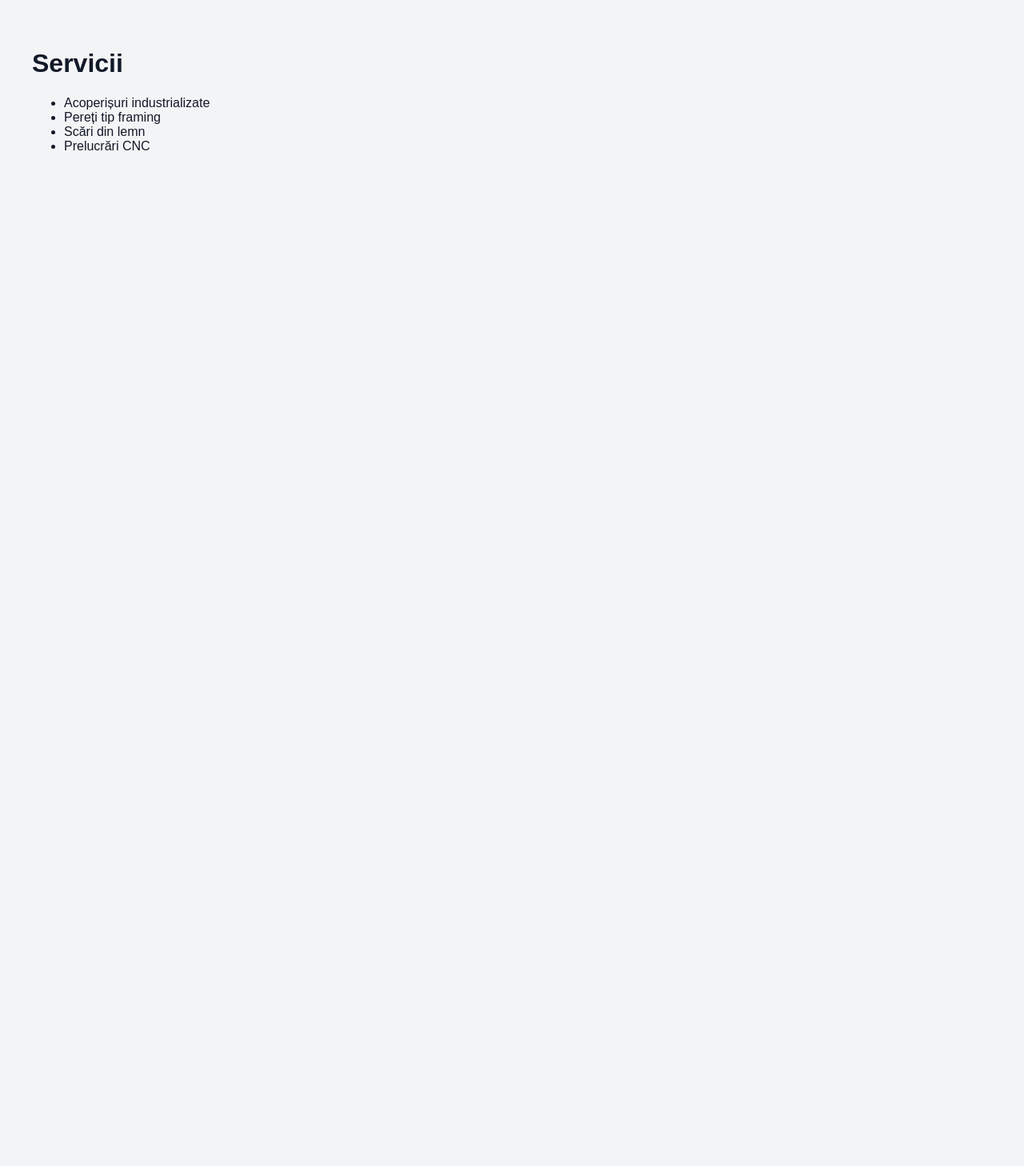
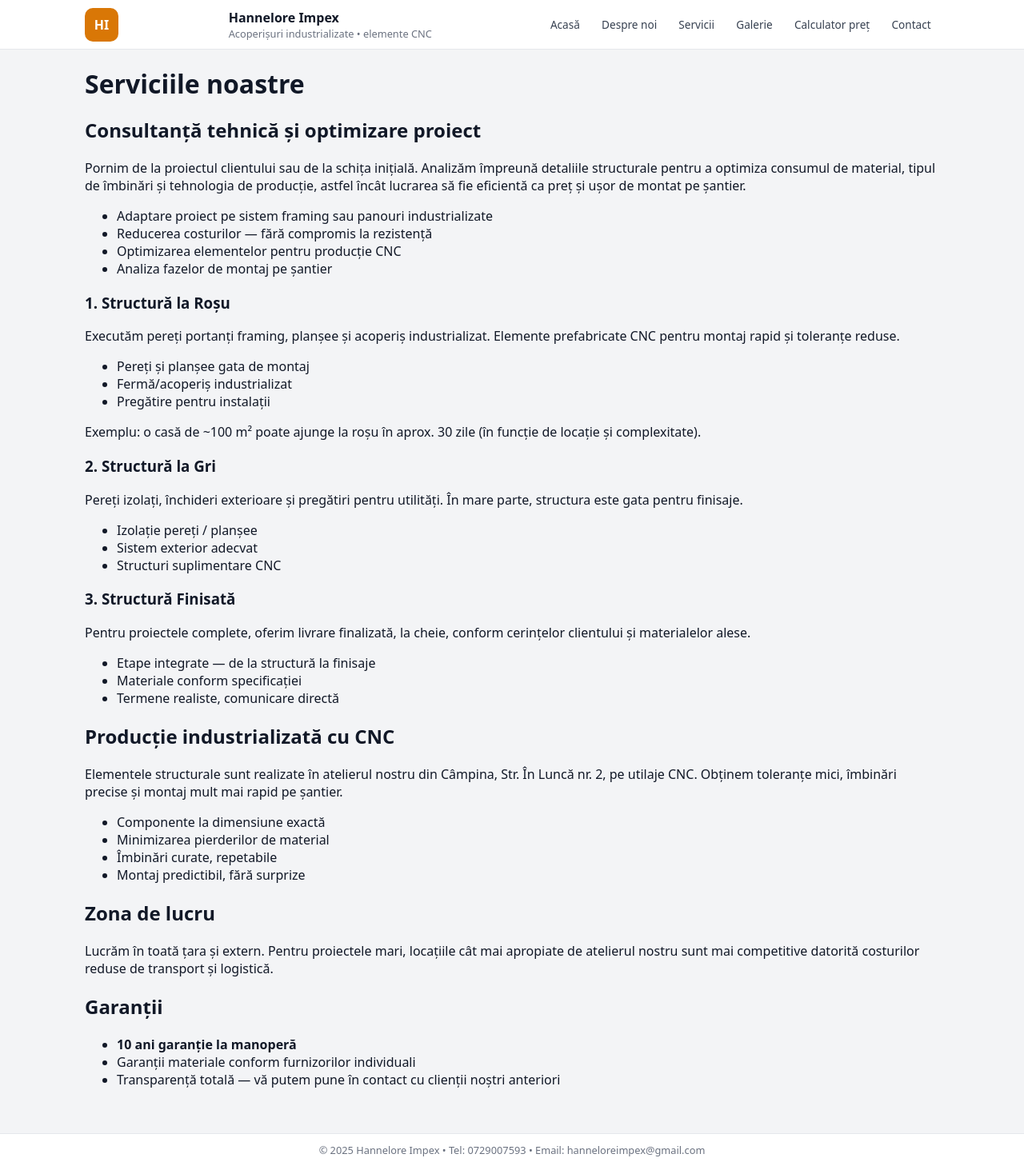
Before and after one commit to zmoko86/hanneloreimpex, a Next.js app: page /services in a window 1280 px wide. Shown: the whole page at 80% size. Before the commit the page ends 800 px from the top, so only its background shows below. Built offline with nearby package versions, Linux system fonts and the light colour scheme.

Commit message:
Update services.js

```diff
--- a/pages/services.js
+++ b/pages/services.js
@@ -1,13 +1,105 @@
-export default function Services() {
+import Layout from "../components/Layout";
+
+export default function ServiciiPage() {
   return (
-    <div style={{padding: 40, fontFamily: 'Arial'}}>
-      <h1>Servicii</h1>
-      <ul>
-        <li>Acoperișuri industrializate</li>
-        <li>Pereți tip framing</li>
-        <li>Scări din lemn</li>
-        <li>Prelucrări CNC</li>
-      </ul>
-    </div>
+    <Layout title="Serviciile noastre">
+      <section className="serv-block">
+        <h2>Consultanță tehnică și optimizare proiect</h2>
+        <p>
+          Pornim de la proiectul clientului sau de la schița inițială. Analizăm
+          împreună detaliile structurale pentru a optimiza consumul de material,
+          tipul de îmbinări și tehnologia de producție, astfel încât lucrarea
+          să fie eficientă ca preț și ușor de montat pe șantier.
+        </p>
+        <ul>
+          <li>Adaptare proiect pe sistem framing sau panouri industrializate</li>
+          <li>Reducerea costurilor — fără compromis la rezistență</li>
+          <li>Optimizarea elementelor pentru producție CNC</li>
+          <li>Analiza fazelor de montaj pe șantier</li>
+        </ul>
+      </section>
+
+      <section className="serv-grid">
+        <div className="serv-card">
+          <h3>1. Structură la Roșu</h3>
+          <p>
+            Executăm pereți portanți framing, planșee și acoperiș
+            industrializat. Elemente prefabricate CNC pentru montaj rapid și
+            toleranțe reduse.
+          </p>
+          <ul>
+            <li>Pereți și planșee gata de montaj</li>
+            <li>Fermă/acoperiș industrializat</li>
+            <li>Pregătire pentru instalații</li>
+          </ul>
+          <p className="note">
+            Exemplu: o casă de ~100 m² poate ajunge la roșu în aprox. 30 zile
+            (în funcție de locație și complexitate).
+          </p>
+        </div>
+
+        <div className="serv-card">
+          <h3>2. Structură la Gri</h3>
+          <p>
+            Pereți izolați, închideri exterioare și pregătiri pentru utilități.
+            În mare parte, structura este gata pentru finisaje.
+          </p>
+          <ul>
+            <li>Izolație pereți / planșee</li>
+            <li>Sistem exterior adecvat</li>
+            <li>Structuri suplimentare CNC</li>
+          </ul>
+        </div>
+
+        <div className="serv-card">
+          <h3>3. Structură Finisată</h3>
+          <p>
+            Pentru proiectele complete, oferim livrare finalizată, la cheie,
+            conform cerințelor clientului și materialelor alese.
+          </p>
+          <ul>
+            <li>Etape integrate — de la structură la finisaje</li>
+            <li>Materiale conform specificației</li>
+            <li>Termene realiste, comunicare directă</li>
+          </ul>
+        </div>
+      </section>
+
+      <section className="serv-block">
+        <h2>Producție industrializată cu CNC</h2>
+        <p>
+          Elementele structurale sunt realizate în atelierul nostru din Câmpina,
+          Str. În Luncă nr. 2, pe utilaje CNC. Obținem toleranțe mici, îmbinări
+          precise și montaj mult mai rapid pe șantier.
+        </p>
+        <ul>
+          <li>Componente la dimensiune exactă</li>
+          <li>Minimizarea pierderilor de material</li>
+          <li>Îmbinări curate, repetabile</li>
+          <li>Montaj predictibil, fără surprize</li>
+        </ul>
+      </section>
+
+      <section className="serv-block">
+        <h2>Zona de lucru</h2>
+        <p>
+          Lucrăm în toată țara și extern. Pentru proiectele mari, locațiile cât
+          mai apropiate de atelierul nostru sunt mai competitive datorită
+          costurilor reduse de transport și logistică.
+        </p>
+      </section>
+
+      <section className="serv-block">
+        <h2>Garanții</h2>
+        <ul>
+          <li><strong>10 ani garanție la manoperă</strong></li>
+          <li>Garanții materiale conform furnizorilor individuali</li>
+          <li>
+            Transparență totală — vă putem pune în contact cu clienții noștri
+            anteriori
+          </li>
+        </ul>
+      </section>
+    </Layout>
   );
 }
```
